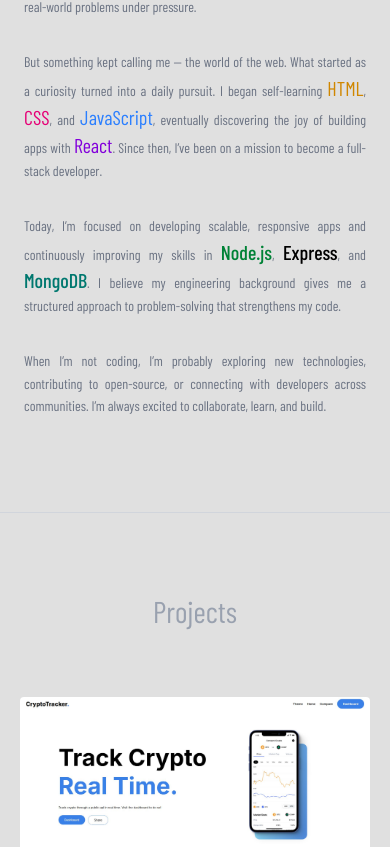
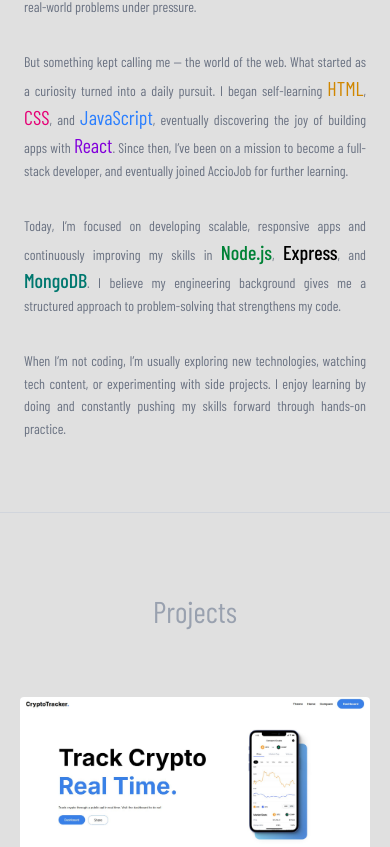
Before and after one commit to ShoutingEagle/sameer-portfolio, a React (Vite) app: page / in a window 390 px wide. Shown: the part 1176-2023 px from the top of the page. Built offline with nearby package versions, Linux system fonts and the light colour scheme; a web font is replaced by a local one.

Commit message:
responsiveness implemented

```diff
--- a/src/components/About.jsx
+++ b/src/components/About.jsx
@@ -45,8 +45,9 @@ const About = () => {
             <span className="text-yellow-600 text-xl sm:text-2xl">HTML</span>,{" "}
             <span className="text-pink-600 text-xl sm:text-2xl">CSS</span>, and{" "}
             <span className="text-blue-500 text-xl sm:text-2xl">JavaScript</span>, eventually discovering the joy of building apps with{" "}
-            <span className="text-purple-700 text-xl sm:text-2xl">React</span>. Since then, I’ve been on a mission to become a full-stack developer.
+            <span className="text-purple-700 text-xl sm:text-2xl">React</span>. Since then, I’ve been on a mission to become a full-stack developer, and eventually joined AccioJob for further learning.
           </p>
+
 
           <p>
             Today, I’m focused on developing scalable, responsive apps and continuously improving my skills in{" "}
@@ -56,8 +57,9 @@ const About = () => {
           </p>
 
           <p>
-            When I’m not coding, I’m probably exploring new technologies, contributing to open-source, or connecting with developers across communities. I’m always excited to collaborate, learn, and build.
+            When I’m not coding, I’m usually exploring new technologies, watching tech content, or experimenting with side projects. I enjoy learning by doing and constantly pushing my skills forward through hands-on practice.
           </p>
+
         </div>
       </div>
     </section>
```
